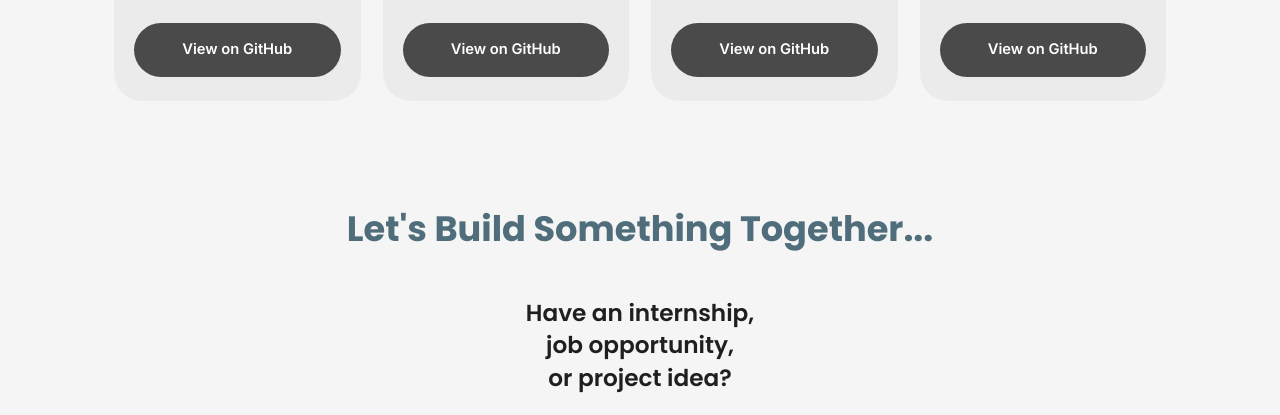
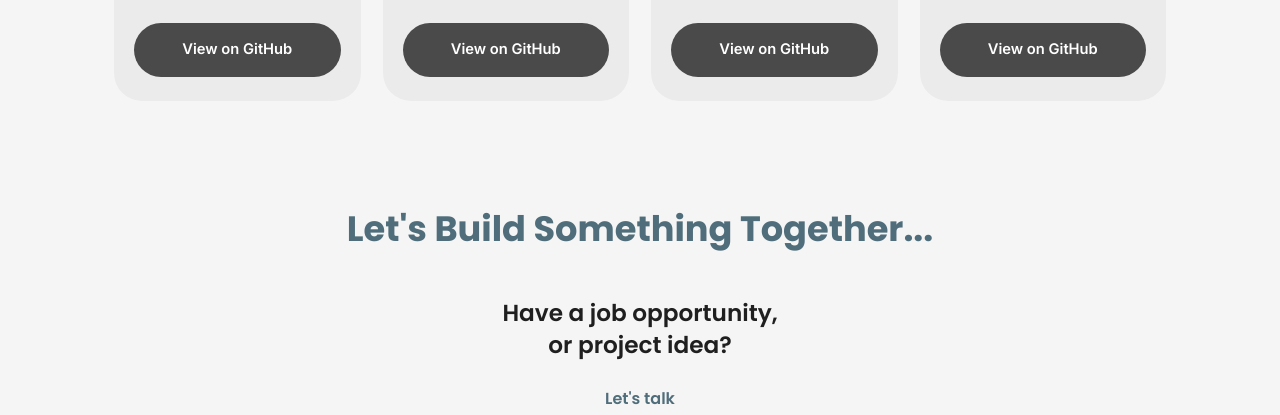
Before and after one commit to Omar2002A/Portofolio, a plain HTML site: page index.html in a window 1280 px wide. Shown: the part 3190-3605 px from the top of the page. Drawn offline with Linux system fonts and the light colour scheme.

Commit message:
Remove Intern

```diff
--- a/index.html
+++ b/index.html
@@ -536,7 +536,7 @@
       <footer id="contact" class="site-footer">
         <h2 class="section-title">Let's Build Something Together...</h2>
         <p class="footer-question">
-          Have an internship,<br />job opportunity,<br />or project idea?
+          Have a job opportunity,<br />or project idea?
         </p>
 
         <p class="lets-talk">Let's talk</p>
```
